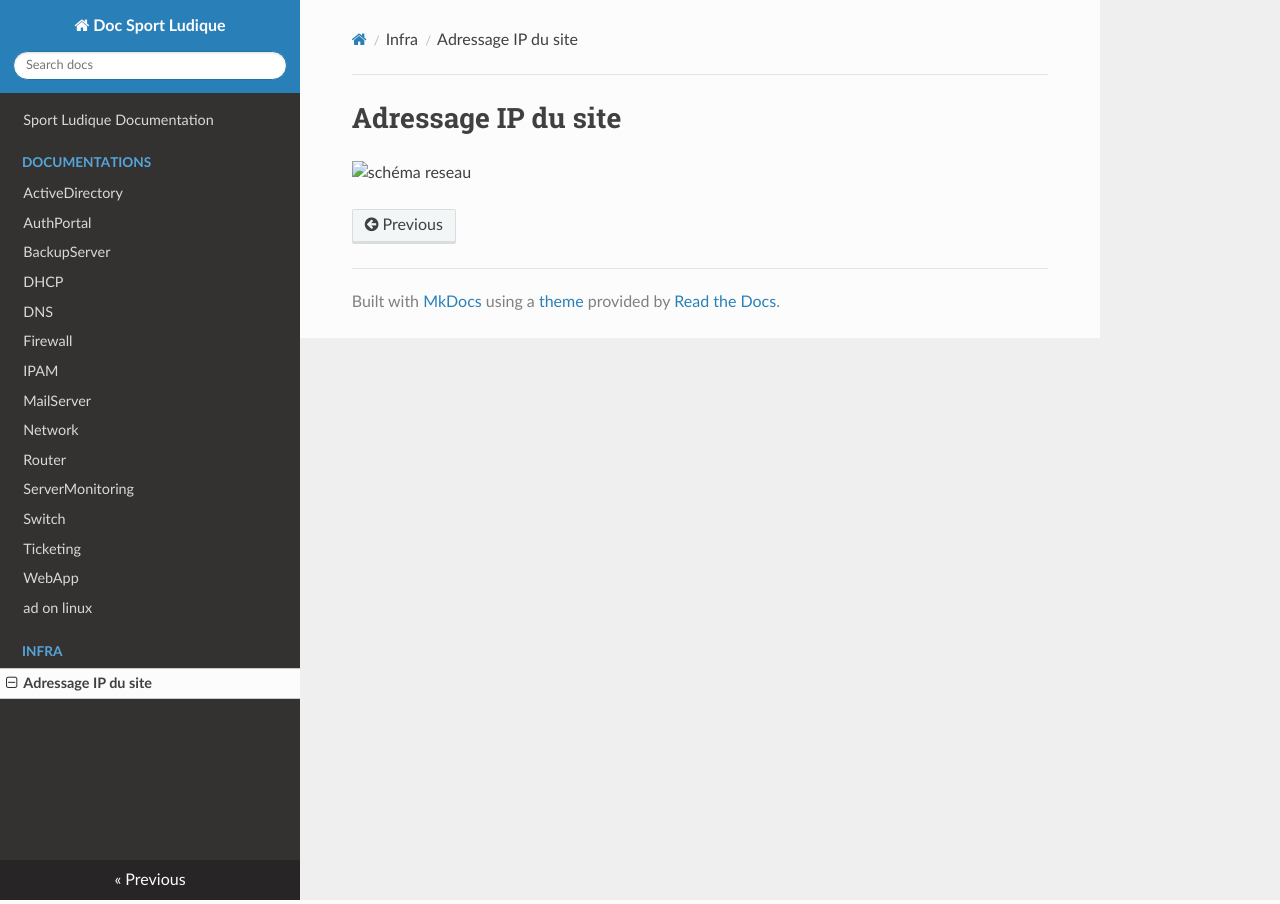
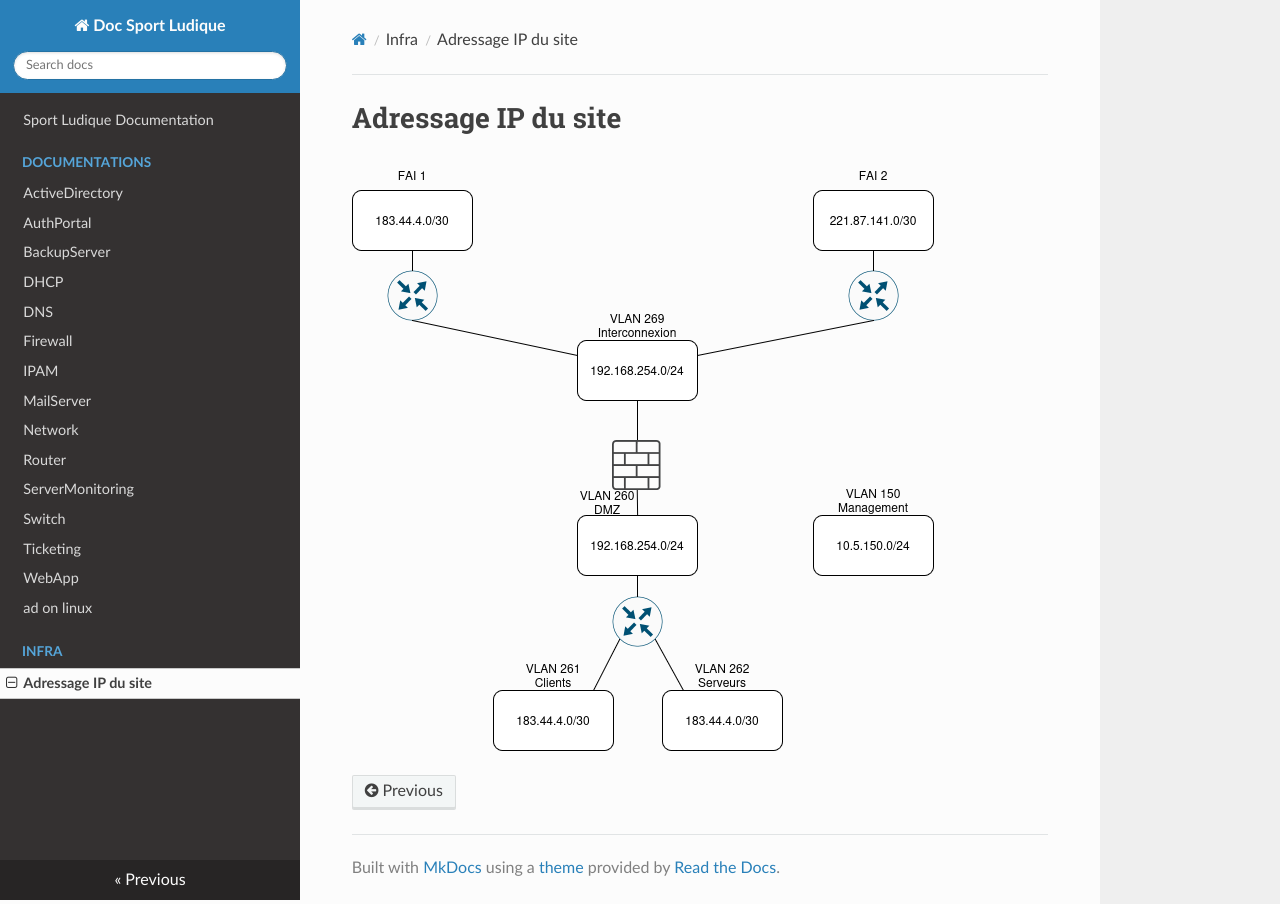
Before and after one commit to DSISportLudique/SportLudique2Doc, an MkDocs documentation site: the page built from docs/infra/ip.md, in a window 1280 px wide. Built offline with MkDocs 1.6.1, drawn with Linux system fonts in a browser that asks for light colours; nearby versions of some CDN libraries.

Commit message:
image fix

```diff
--- a/docs/infra/ip.md
+++ b/docs/infra/ip.md
@@ -1,3 +1,3 @@
 # Adressage IP du site
 
-![schéma reseau](docs/assets/infra.drawio.png)
+![schéma reseau](../assets/infra.drawio.png)
```
Also changed, not shown: assets/infra.drawio.png (added).
